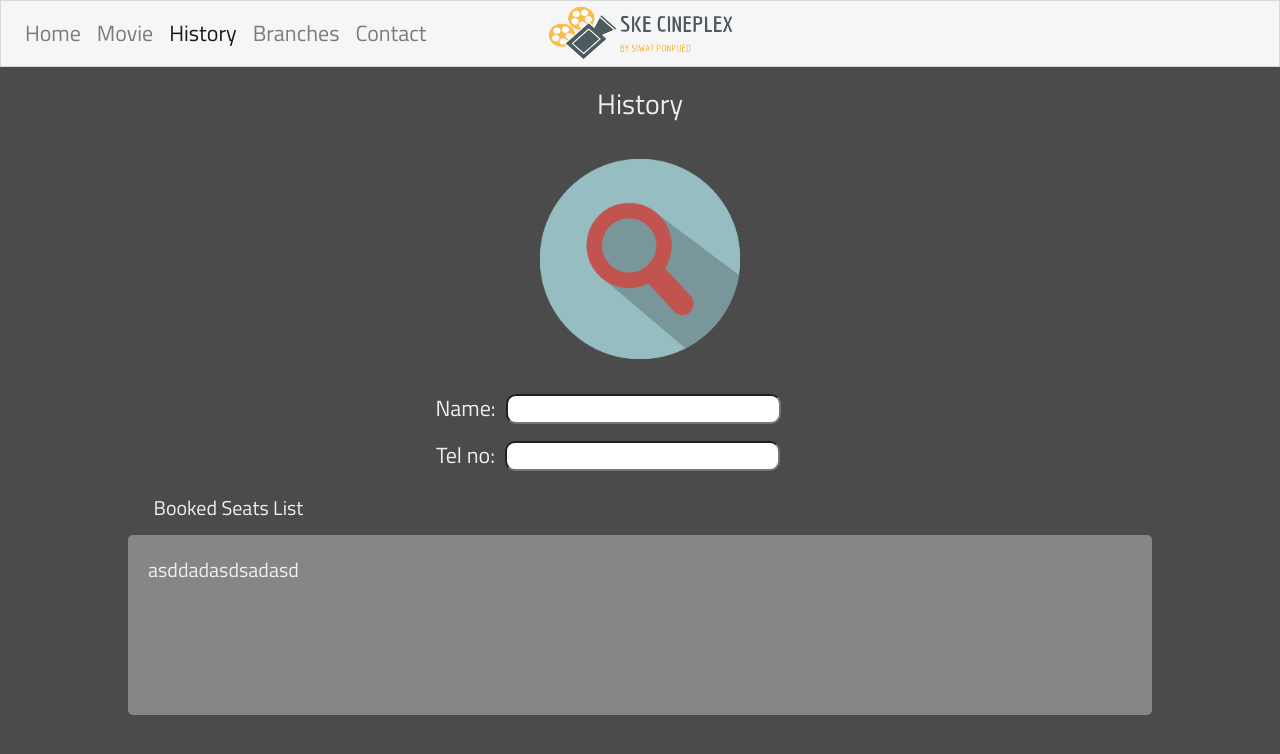
After one commit to KornSiwat/ske_cineplex, a Django app: page /history/ in a window 1280 px wide. The commit adds this page. Shown: the top 754 px of the page. Run offline with Django 3.2, Linux system fonts and the light colour scheme; some libraries are stand-ins or nearby versions.

Commit message:
history page

```diff
--- a/webapp/static/css/main.css
+++ b/webapp/static/css/main.css
@@ -400,17 +400,51 @@ th,td {
     border: rgb(100, 100, 100) solid 2px;
 }
 
-@media only screen and (max-width: 735px) {
-    body {
-        background-color: rgb(201, 201, 201);
-    }
+/* History page */
 
-    .booking-pic{
-        position: fixed;
+.search-img {
+    display: block;
+    width: 200px;
+    height: auto;
+    margin: 30px auto;
+    filter: grayscale(30%);
+}
 
-        margin: -40px 40px 0 -70px;
-        width: 150px;
-        height: 222px;
-        box-shadow: 0 15px 37px -5px rgba(48, 48, 48, 0.7);
-    }
+.search {
+    font-size: 25px;
 }
+
+.search-name,.search-tel {
+    margin: 6px 10px 0 0;
+}
+
+.name-s {
+    display: flex;
+    justify-content: center;
+    margin-left: -5%;
+}
+#history-name,#history-tel {
+    margin-top: 5px;
+    height: 30px;
+    border-radius: 10px;
+}
+
+.tel-s {
+    margin: 12px 0;
+    margin-left: -5%;
+    display: flex;
+    justify-content: center;
+}
+.head-detail {
+    margin-top: 25px;
+    margin-left: 12%;
+    font-size: 20px;
+}
+
+.history-box {
+    margin: 15px 10% 20px 10%;
+    background: #f6f6f657;
+    padding: 20px 20px;
+    border-radius: 5px;
+    height: 180px;
+}
--- a/webapp/static/js/main.js
+++ b/webapp/static/js/main.js
@@ -39,12 +39,7 @@ const choose_time = function(elem) {
       console.log("error");
     }
   })
-  }
-
-
-// const add_card = function() {
-//   $('.list')[0].innerHTML += ("<div class='empty_card card' ></div>");
-// }
+}
 
 const check_card = function() {
   let card = $('.card');
@@ -62,7 +57,7 @@ const check_card = function() {
     }
   }
 }
-setTimeout(check_card, 50);
+setTimeout(check_card, 0);
 
 window.onresize = function() {
   check_card();
--- a/webapp/templates/webapp/base.html
+++ b/webapp/templates/webapp/base.html
@@ -26,6 +26,9 @@
                 <li {% if route == 'Movies' or  route == 'Movie Info' %}class="nav-item active" {% else %} class="nav-item" {% endif %}>
                     <a class="nav-link" href="/movie">Movie</a>
                 </li>
+                <li {% if route == 'History' %}class="nav-item active" {% else %} class="nav-item" {% endif %}>
+                    <a class="nav-link" href="/history">History</a>
+                </li>
                 <li {% if route == 'Branches' %}class="nav-item active" {% else %} class="nav-item" {% endif %}>
                     <a class="nav-link" href="/branches">Branches</a>
                 </li>
--- a/webapp/templates/webapp/booking.html
+++ b/webapp/templates/webapp/booking.html
@@ -34,8 +34,8 @@
                 {{form.showtime}}
             </form>
         </div>
-        </div>
     </div>
+</div>
     <div id="gonna-update">
         {% include 'webapp/includes/seat_selection.html' %}
     </div>
--- /dev/null
+++ b/webapp/templates/webapp/history.html
@@ -0,0 +1,20 @@
+{% extends 'webapp/base.html' %}
+{%block content%}
+    {% include 'webapp/includes/route.html' with route=route %}
+    {% load staticfiles %}
+    <img class='search-img' src='{% static 'img/search.png' %}' alt='search-icon'>
+    <div class=' white search'>
+        <div class='name-s'>
+            <h3 class="search-name">Name: </h3>
+            <input id='history-name'>
+        </div>
+        <div class='tel-s'>
+            <h3 class="search-name">Tel no: </h3>
+            <input id='history-tel'>
+        </div>
+    </div>
+    <div id='history-update'>
+        {% include 'webapp/includes/history_detail.html' %}
+    </div>
+
+{%endblock%}
--- /dev/null
+++ b/webapp/templates/webapp/includes/history_detail.html
@@ -0,0 +1,4 @@
+<h3 class="head-detail white">Booked Seats List</h3>
+<div class="history-box white">
+    asddadasdsadasd
+</div>
--- a/webapp/urls.py
+++ b/webapp/urls.py
@@ -10,6 +10,7 @@ urlpatterns = [
     path('movie/<int:id>', views.movie_info, name='movie_info'),
     path('booking/<int:id>', views.booking, name='booking'),
     path('update/<int:id>/<str:showtime>', views.update_seat, name='update_seat'),
+    path('history/', views.history, name='history'),
     path('branches/', views.branches, name='branches'),
     path('contact/', views.contact, name='contact'),
 ] + static(settings.MEDIA_URL, document_root=settings.MEDIA_ROOT)
--- a/webapp/views.py
+++ b/webapp/views.py
@@ -120,6 +120,11 @@ def booking(request, id):
                     # 'booked': booked
                 })
 
+def history (request):
+    return render(request, 'webapp/history.html',{
+        'route' : 'History',
+    })
+
 def branches(request):
     return render(request, 'webapp/branches.html', { 'route': 'Branches'})
 
```
Also changed, not shown: webapp/static/img/search.png (added).
